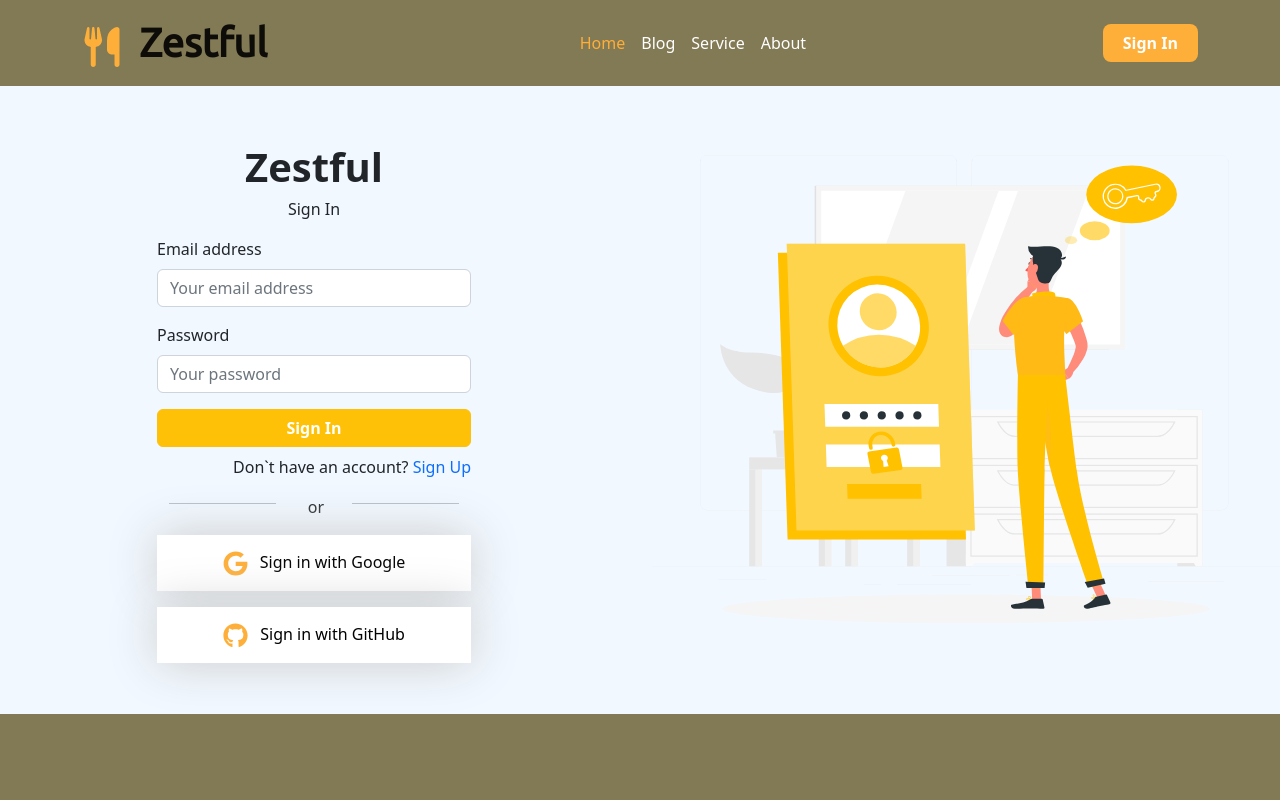
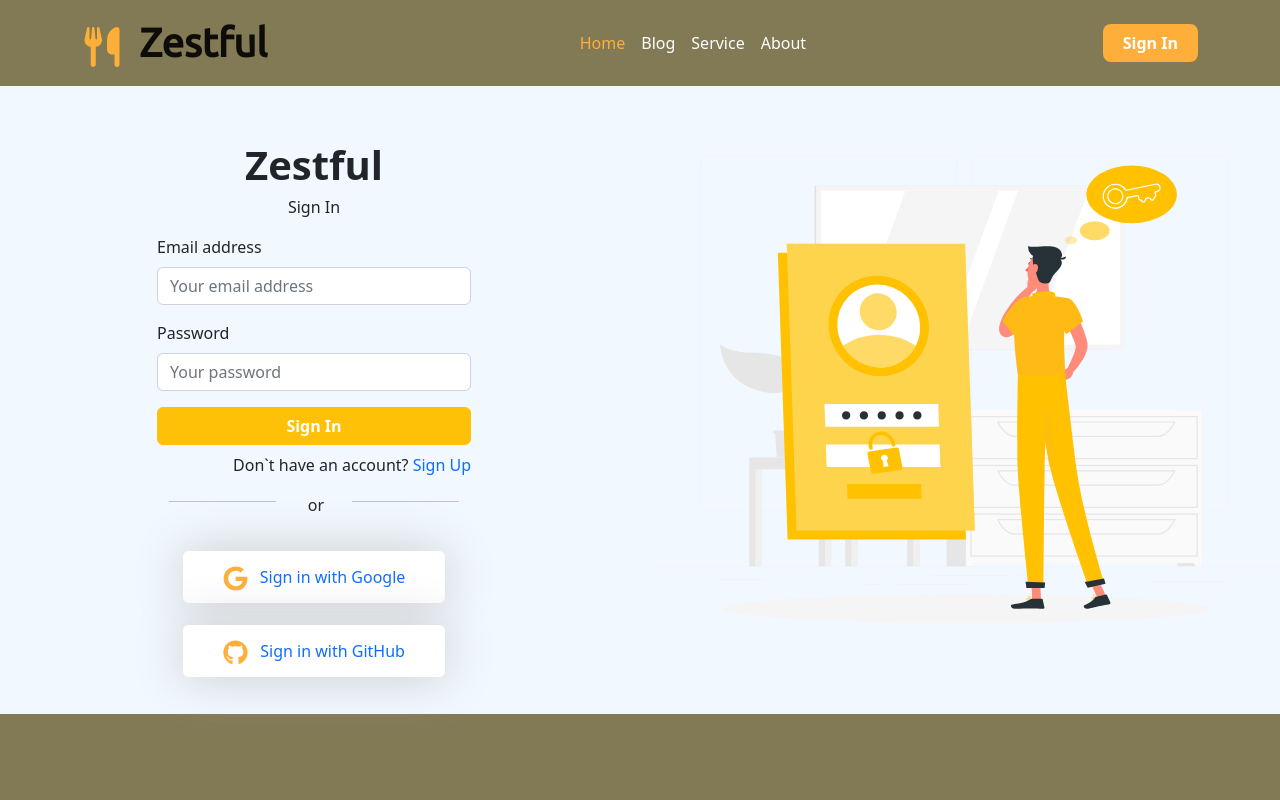
Before and after one commit to selim121/zestful-client, a React (Vite) app: page /sign-in in a window 1280 px wide. Shown: the top 800 px of the page. Built offline with nearby package versions, Linux system fonts and the light colour scheme.

Commit message:
sign in with google added

```diff
--- a/package.json
+++ b/package.json
@@ -11,6 +11,7 @@
   },
   "dependencies": {
     "bootstrap": "^5.2.3",
+    "firebase": "^9.21.0",
     "localforage": "^1.10.0",
     "match-sorter": "^6.3.1",
     "react": "^18.2.0",
--- /dev/null
+++ b/src/firebase/firebase.init.js
@@ -0,0 +1,18 @@
+// Import the functions you need from the SDKs you need
+import { initializeApp } from "firebase/app";
+// TODO: Add SDKs for Firebase products that you want to use
+// https://firebase.google.com/docs/web/setup#available-libraries
+
+// Your web app's Firebase configuration
+const firebaseConfig = {
+  apiKey: "AIzaSyBpx6Hw1y7SKOgfB74psJd-wqMD5dsEFYQ",
+  authDomain: "zestful-d961f.firebaseapp.com",
+  projectId: "zestful-d961f",
+  storageBucket: "zestful-d961f.appspot.com",
+  messagingSenderId: "817225277702",
+  appId: "1:817225277702:web:b76a27c34c179f63bdbe87"
+};
+
+// Initialize Firebase
+const app = initializeApp(firebaseConfig);
+export default app;
--- a/src/pages/SignIn/SignIn.css
+++ b/src/pages/SignIn/SignIn.css
@@ -6,7 +6,9 @@
     border: none;
     background-color: #FFFFFF;
     box-shadow: 0 0 50px #ccc;
-    padding: 15px 20px;
+    padding: 15px 40px;
+    text-decoration: none;
+    border-radius: 6px;
 }
 
 .icon {
--- a/src/pages/SignIn/SignIn.jsx
+++ b/src/pages/SignIn/SignIn.jsx
@@ -4,12 +4,31 @@ import signIn from '../../images/signin.svg';
 import google from '../../images/logo/google.svg';
 import github from '../../images/logo/github.svg';
 import './SignIn.css';
+import { GoogleAuthProvider, getAuth, signInWithPopup } from 'firebase/auth';
+import app from '../../firebase/firebase.init';
 
 const SignIn = () => {
+
+    const auth = getAuth(app);
+    const provider = new GoogleAuthProvider();
+
+    const handleGoogleSignIn = () => {
+        signInWithPopup(auth, provider)
+        .then(result => {
+            const user = result.user;
+            console.log(user);
+        })
+        .catch(error => {
+            console.log('error', error.message);
+        })
+    }
+
+
     return (
         <>
             <div className="row">
-                <div className="col-lg-6 col-md-12 d-flex align-items-center">
+                <div className="col-lg-6 col-md-12 my-auto">
+                    <div className="">
                         <form className='w-50 mx-auto'>
                             <div className="text-center">
                                 <p className="fs-1 fw-bold m-0 color-primary">Zestful</p>
@@ -40,11 +59,16 @@ const SignIn = () => {
                                     </div>
                                 </div>
                             </div>
-
-                        <button type="submit" className="sign-in-btn w-100 mb-3 color-primary"><img src={google} alt="" className="icon me-2" /> Sign in with Google</button>
-                        <button type="submit" className="sign-in-btn w-100 color-primary"><img src={github} alt="" className="icon me-2" /> Sign in with GitHub</button>
-
                         </form>
+                        <div className="text-center">
+                            <div className="my-5">
+                                <Link onClick={handleGoogleSignIn} className="sign-in-btn color-primary"><img src={google} className="icon me-2" /> Sign in with Google</Link>
+                            </div>
+                            <div className="">
+                                <Link className="sign-in-btn color-primary"><img src={github} alt="" className="icon me-2" /> Sign in with GitHub</Link>
+                            </div>
+                        </div>
+                    </div>
                 </div>
                 <div className="col-lg-6 col-md-12 h-50">
                     <img className='img-fluid h-75' src={signIn} alt="" />
```
Also changed, not shown: 1 other file (tests, documents, lock files or other folders). Lines whose indentation alone changed are shown as unchanged.
